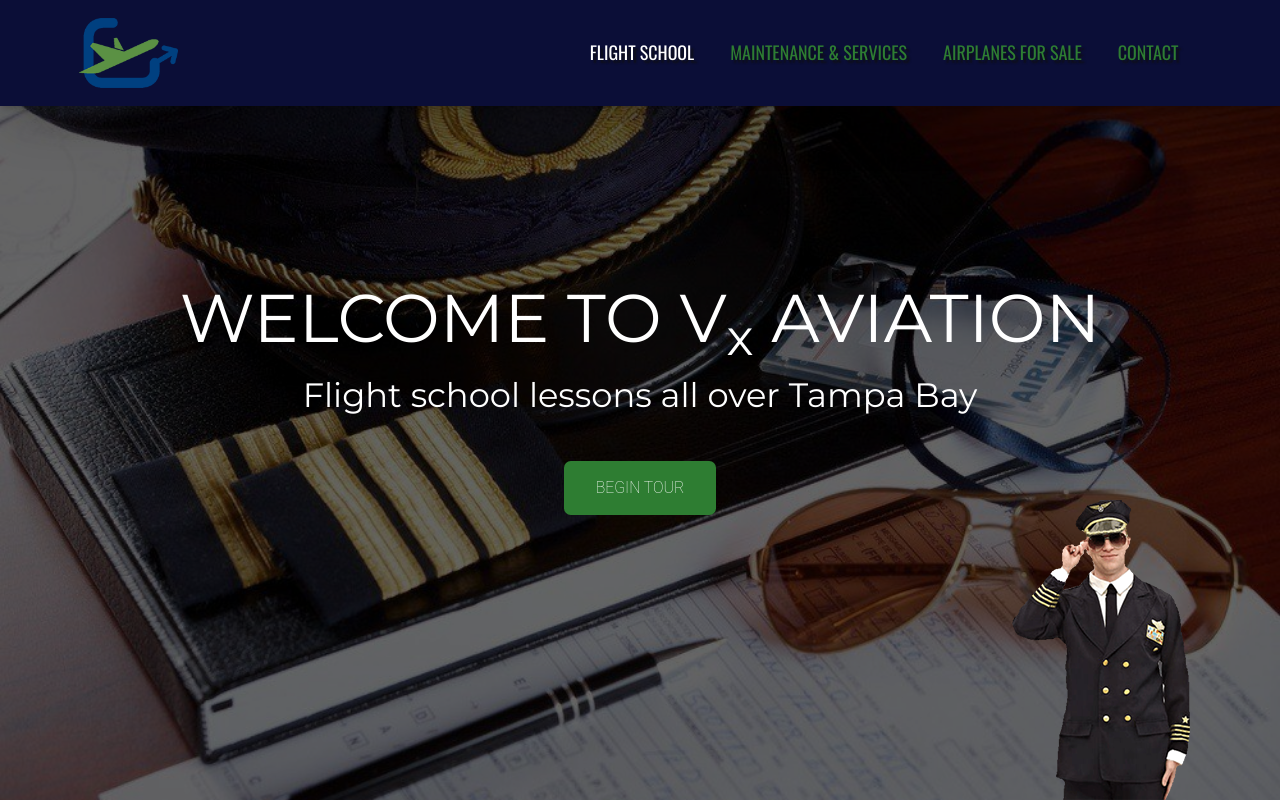
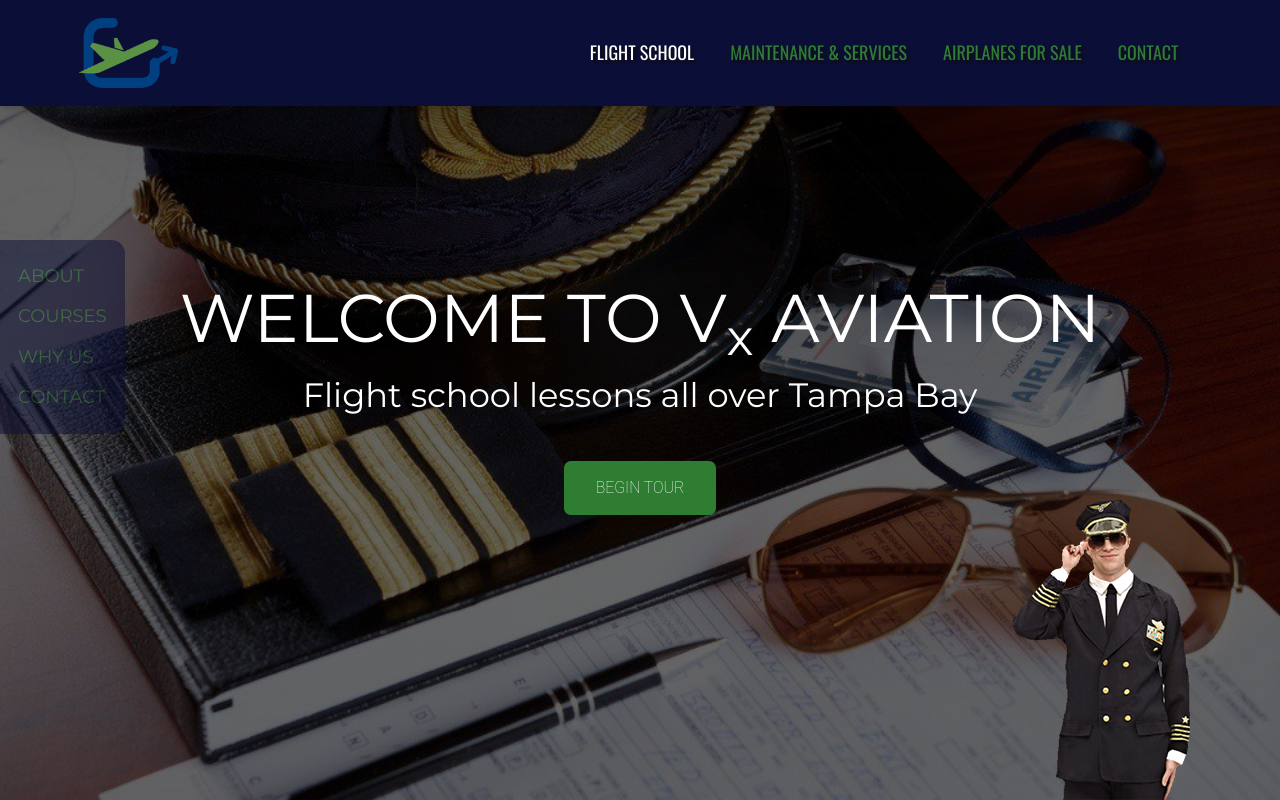
Before and after one commit to ariel-behar/vx-aviation, a React (Vite) app: page /flight-school in a window 1280 px wide. Shown: the top 800 px of the page. Built offline with nearby package versions, Linux system fonts and the light colour scheme.

Commit message:
Adding the SideNav to the FlightSchoolView

```diff
--- a/src/views/FlightSchoolView.tsx
+++ b/src/views/FlightSchoolView.tsx
@@ -1,3 +1,4 @@
+import SideMenu from "../components/SideMenu"
 import ContactSection from "../components/ViewSpecificComponents/FlightSchoolView/ContactSection"
 import CoursesSection from "../components/ViewSpecificComponents/FlightSchoolView/CoursesSection"
 import HeroSection from "../components/ViewSpecificComponents/FlightSchoolView/HeroSection"
@@ -9,6 +10,7 @@ import WhyChooseUsSection from "../components/ViewSpecificComponents/FlightSchoo
 function FlightSchoolView() {
 	return (
 		<>
+			<SideMenu />
 			<HeroSection />
 			<ImagesSection />
 			<WhoWeAreSection />
```
